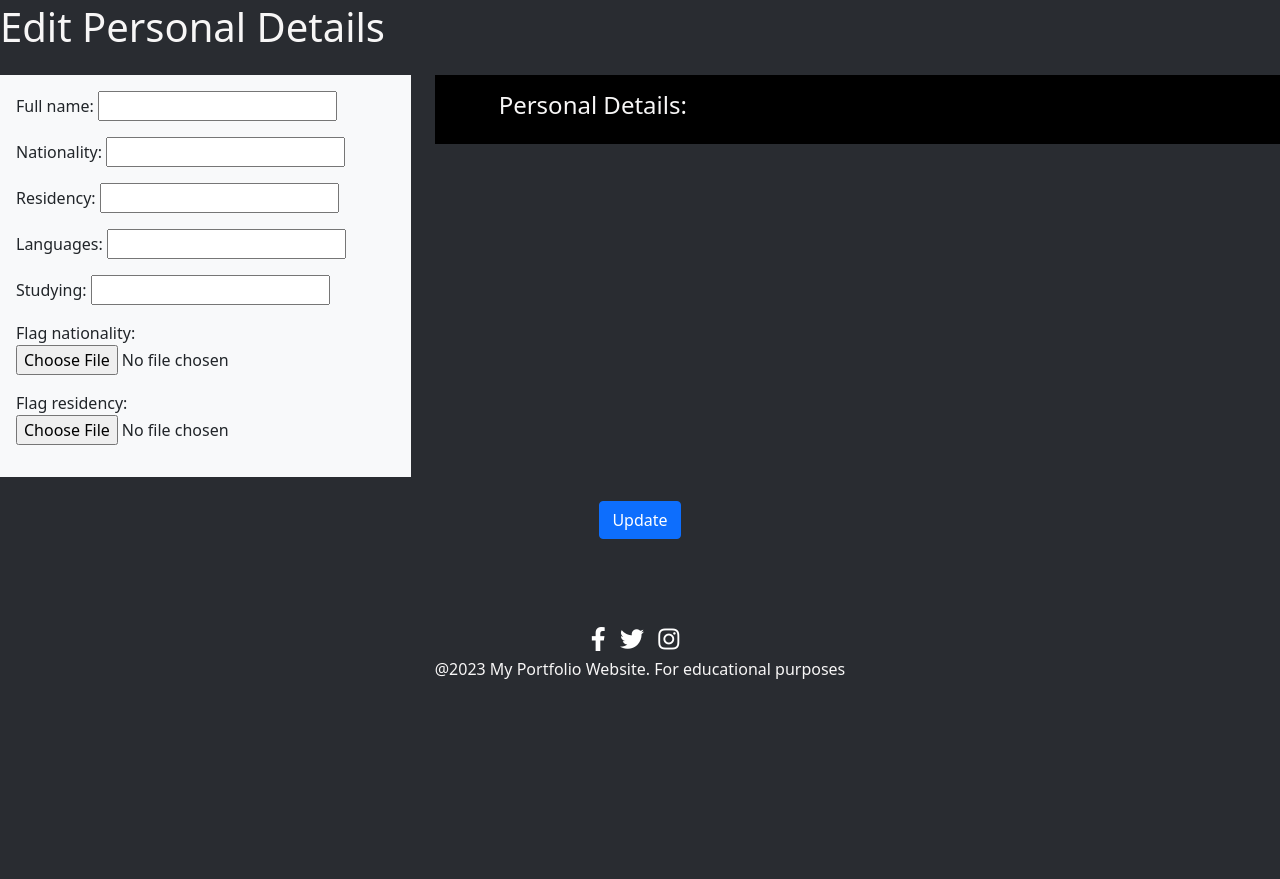
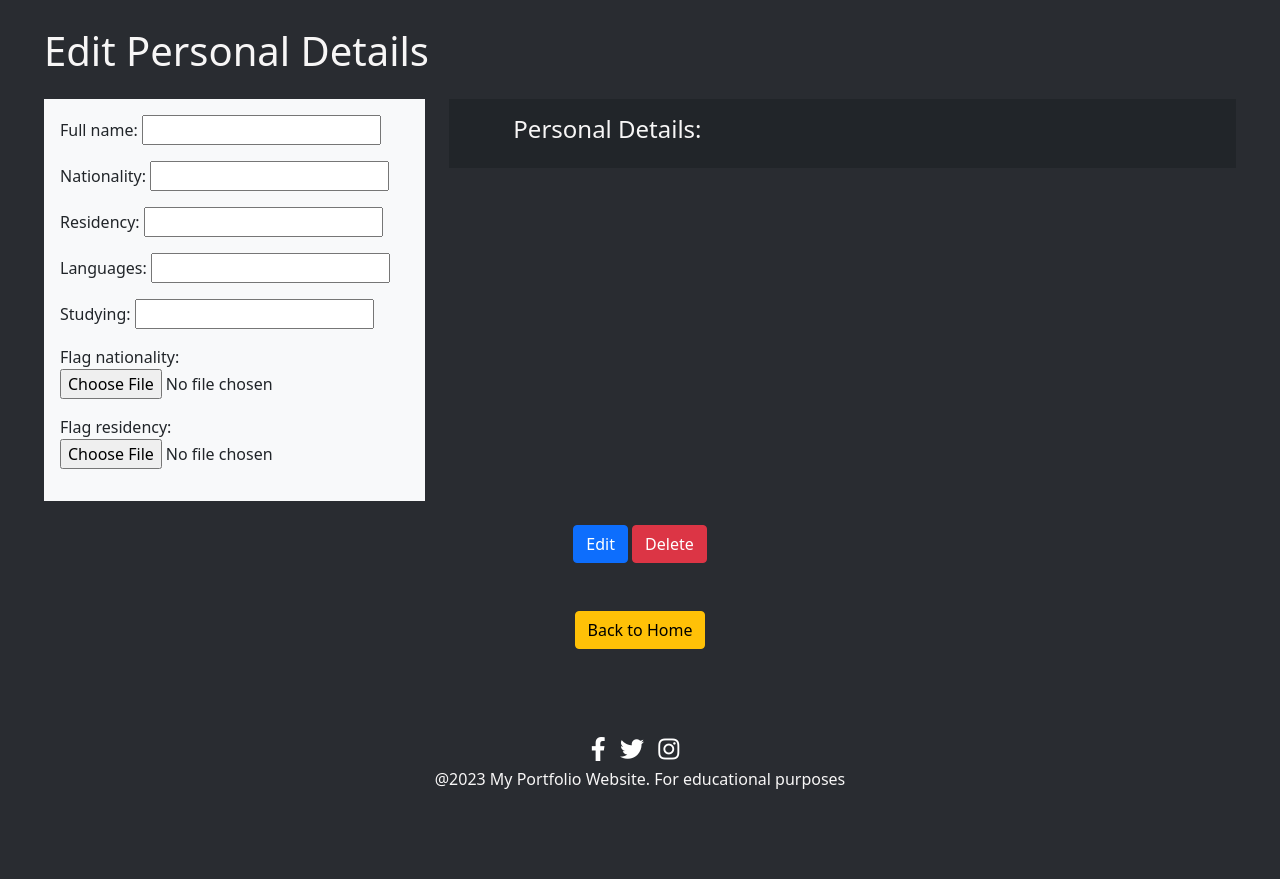
Before and after one commit to Aron-M/My-Portfolio, a Django app: template my_pf/templates/pages/edit-top.html in a window 1280 px wide. Shown: the part 53-932 px from the top of the page. Before the commit the page ends 732 px from the top, so only its background shows below. Run offline with Django 4.2, Linux system fonts and the light colour scheme; the template is opened without the code that fills it: values that come from a table or form of the project are taken from there, others are empty; some libraries are stand-ins or nearby versions.

Commit message:
added 'delete'and 'back to home' buttons in 'edit-top.html'

```diff
--- a/my_pf/templates/layout/navbar.html
+++ b/my_pf/templates/layout/navbar.html
@@ -1,7 +1,7 @@
 
 <nav class="navbar navbar-expand-lg sticky-top">
     <div class="container">
-      <a class="navbar-brand" href="#">My Portfolio</a>
+      <a class="navbar-brand" href="{% url 'home' %}">My Portfolio</a>
       <button class="navbar-toggler" type="button" data-bs-toggle="collapse" data-bs-target="#navbarNav"
         aria-controls="navbarNav" aria-expanded="false" aria-label="Toggle navigation">
         <span class="navbar-toggler-icon"></span>
--- a/my_pf/templates/pages/edit-top.html
+++ b/my_pf/templates/pages/edit-top.html
@@ -2,11 +2,13 @@
 
 {% block content %}
 <div class="container-lg">
-  <div class="row">
+  <div class="row justify-content-center mt-4">
     <div class="col">
       <form method="POST" class="edit">
         {% csrf_token %}
-        <h1 class="mb-4">Edit Personal Details</h1>
+        <div class="text-center mb-4">
+          <h1>Edit Personal Details</h1>
+        </div>
         <div class="row">
           <div class="col-md-4 mb-4">
             <div class="p-3 bg-light">
@@ -41,13 +43,17 @@
             </div>
           </div>
           <div class="col-md-8 mb-4">
-            <div class="p-3" style="background-color: #000000;">
+            <div class="p-3 bg-dark">
               {% include 'components/personal-details.html' %}
             </div>
           </div>
         </div>
         <div class="text-center">
-          <button type="submit" class="btn btn-primary">Update</button>
+          <button type="submit" class="btn btn-primary">Edit</button>
+          <button type="button" class="btn btn-danger">Delete</button>
+        </div>
+        <div class="text-center mt-3">
+          <a href="{% url 'home' %}" class="btn btn-warning">Back to Home</a>
         </div>
       </form>
     </div>
@@ -55,4 +61,5 @@
 </div>
 
 
+
 {% endblock %}
```
